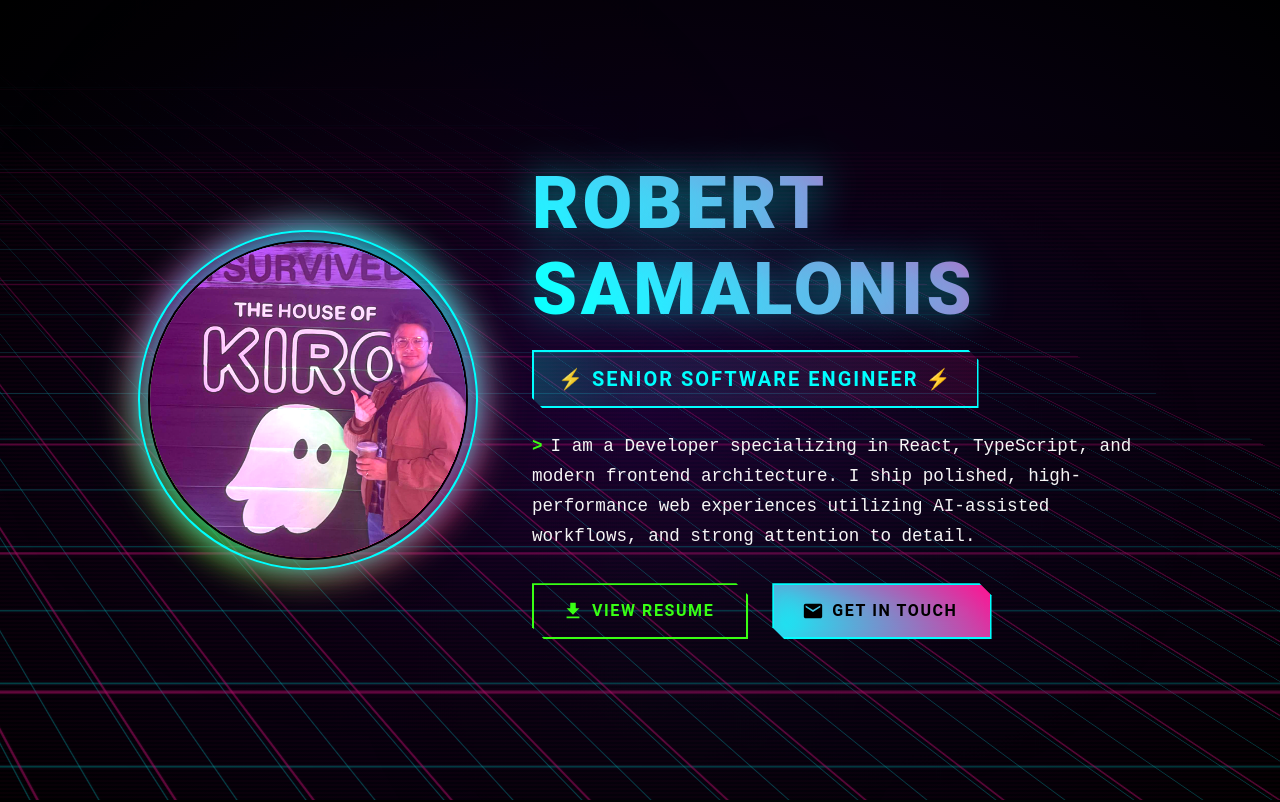
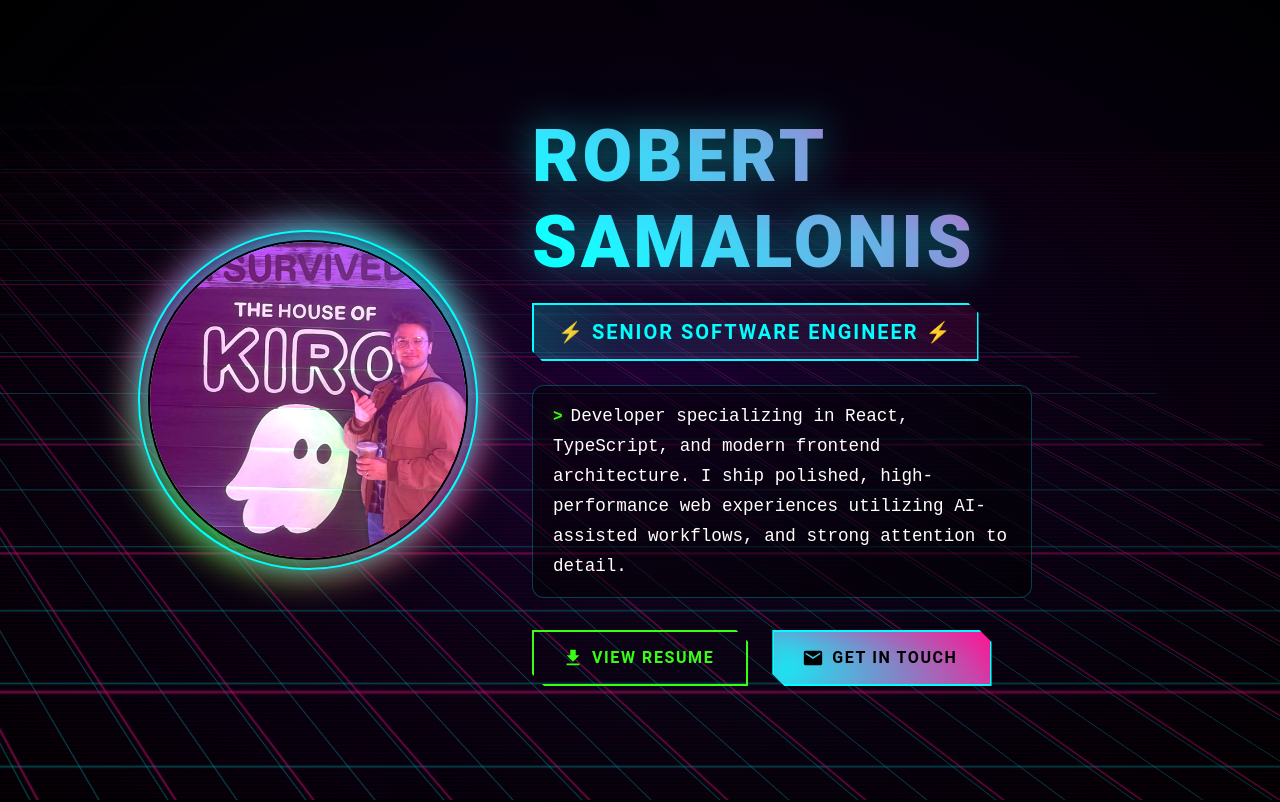
Before and after one commit to RobSamalonis/RobSamalonis.github.io, a React (Vite) app: page / in a window 1280 px wide. Shown: the top 802 px of the page. Built offline with nearby package versions, Linux system fonts and the light colour scheme.

Commit message:
styling updates

```diff
--- a/src/components/sections/Hero.tsx
+++ b/src/components/sections/Hero.tsx
@@ -96,7 +96,7 @@ const Hero: React.FC = () => {
       id="hero"
       aria-labelledby="hero-heading"
       sx={{
-        minHeight: '100vh',
+        minHeight: { xs: '100svh', md: '100vh' }, // Use svh for better mobile support
         display: 'flex',
         alignItems: 'center',
         justifyContent: 'center',
@@ -383,7 +383,7 @@ const Hero: React.FC = () => {
         maxWidth="lg"
         sx={{
           py: { xs: 2, md: 4 },
-          px: { xs: 2, md: 4 },
+          px: { xs: 1, md: 4 },
           position: 'relative',
           zIndex: 10,
         }}
@@ -418,7 +418,7 @@ const Hero: React.FC = () => {
                 position: 'relative',
                 transition: 'transform 0.3s ease',
                 transformStyle: 'preserve-3d',
-                transform: { xs: 'scale(0.85)', sm: 'scale(1)' },
+                transform: { xs: 'scale(0.7)', sm: 'scale(1)' },
                 '&::before': {
                   content: '""',
                   position: 'absolute',
@@ -466,14 +466,14 @@ const Hero: React.FC = () => {
             }}
           >
             {/* Glitch text effect for name */}
-            <Box sx={{ position: 'relative', mb: { xs: 1.5, md: 2 } }}>
+            <Box sx={{ position: 'relative', mb: { xs: 2, md: 2 } }}>
               <EntranceAnimation preset="glitchEffect" delay={0.4}>
                 <Typography
                   id="hero-heading"
                   variant="h1"
                   component="h1"
                   sx={{
-                    fontSize: { xs: '2rem', sm: '3rem', md: '4.5rem' },
+                    fontSize: { xs: '1.75rem', sm: '3rem', md: '4.5rem' },
                     fontWeight: 900,
                     fontFamily: '"Orbitron", "Roboto", sans-serif',
                     textTransform: 'uppercase',
@@ -495,9 +495,38 @@ const Hero: React.FC = () => {
                     },
                   }}
                 >
-                  Robert
-                  <br />
-                  Samalonis
+                  <Box
+                    component="span"
+                    sx={{
+                      display: { xs: 'inline', md: 'block' },
+                    }}
+                  >
+                    <Box
+                      component="span"
+                      sx={{
+                        display: { xs: 'inline', md: 'none' },
+                      }}
+                    >
+                      Rob
+                    </Box>
+                    <Box
+                      component="span"
+                      sx={{
+                        display: { xs: 'none', md: 'inline' },
+                      }}
+                    >
+                      Robert
+                    </Box>
+                  </Box>
+                  <Box
+                    component="span"
+                    sx={{
+                      display: { xs: 'inline', md: 'block' },
+                      ml: { xs: 1, md: 0 },
+                    }}
+                  >
+                    Samalonis
+                  </Box>
                 </Typography>
               </EntranceAnimation>
             </Box>
@@ -509,7 +538,7 @@ const Hero: React.FC = () => {
                   display: 'inline-block',
                   mb: { xs: 2, md: 3 },
                   px: { xs: 2, sm: 3 },
-                  py: { xs: 1, sm: 1.5 },
+                  py: { xs: 0.75, sm: 1.5 },
                   background: `linear-gradient(90deg, ${colorPalette.accent.electricBlue}20, ${colorPalette.accent.hotPink}20)`,
                   border: `2px solid ${colorPalette.accent.electricBlue}`,
                   borderRadius: '0',
@@ -551,24 +580,33 @@ const Hero: React.FC = () => {
             <EntranceAnimation preset="fadeInUp" delay={0.8}>
               <Typography
                 sx={{
-                  fontSize: { xs: '0.875rem', sm: '1rem', md: '1.1rem' },
-                  color: colorPalette.neutral.lightGray,
+                  fontSize: { xs: '1rem', sm: '1.125rem', md: '1.1rem' },
+                  color: colorPalette.neutral.white,
                   mb: { xs: 3, md: 4 },
-                  lineHeight: 1.7,
+                  lineHeight: { xs: 1.6, sm: 1.7 },
                   fontFamily: '"Courier New", monospace',
-                  px: { xs: 1, sm: 0 },
+                  px: { xs: 2.5, sm: 2.5 },
+                  py: { xs: 2, sm: 2 },
+                  position: 'relative',
+                  backgroundColor: 'rgba(0, 0, 0, 0.5)',
+                  borderRadius: '12px',
+                  border: `1px solid ${colorPalette.accent.electricBlue}40`,
+                  backdropFilter: 'blur(10px)',
+                  textShadow: `0 0 10px rgba(0, 0, 0, 0.8)`,
+                  maxWidth: { xs: '100%', sm: '500px' },
                   '&::before': {
                     content: '">"',
                     color: colorPalette.accent.neonGreen,
-                    marginRight: 1,
+                    marginRight: { xs: 0.75, sm: 1 },
                     fontWeight: 'bold',
+                    fontSize: { xs: '1.1rem', sm: '1rem' },
+                    textShadow: `0 0 10px ${colorPalette.accent.neonGreen}80`,
                   },
                 }}
               >
-                I am a Developer specializing in React, TypeScript, and modern
-                frontend architecture. I ship polished, high-performance web
-                experiences utilizing AI-assisted workflows, and strong
-                attention to detail.
+                Developer specializing in React, TypeScript, and modern frontend
+                architecture. I ship polished, high-performance web experiences
+                utilizing AI-assisted workflows, and strong attention to detail.
               </Typography>
             </EntranceAnimation>
 
--- a/src/components/sections/Resume.tsx
+++ b/src/components/sections/Resume.tsx
@@ -534,12 +534,12 @@ const Resume: React.FC = () => {
         <Box
           sx={{
             display: 'flex',
-            flexDirection: { xs: 'column', sm: 'row' },
+            flexDirection: { xs: 'row', sm: 'row' },
             justifyContent: 'space-between',
             alignItems: { xs: 'center', sm: 'flex-start' },
             mb: 4,
             px: { xs: 2, sm: 0 },
-            gap: { xs: 3, sm: 2 },
+            gap: { xs: 2, sm: 2 },
           }}
         >
           <Typography
@@ -549,14 +549,15 @@ const Resume: React.FC = () => {
             sx={{
               color: colorPalette.neutral.white,
               fontWeight: 700,
-              fontSize: { xs: '2rem', sm: '2.5rem', md: '3rem' },
+              fontSize: { xs: '1.75rem', sm: '2.5rem', md: '3rem' },
               fontFamily: '"Orbitron", "Roboto", sans-serif',
-              textAlign: { xs: 'center', sm: 'left' },
+              textAlign: { xs: 'left', sm: 'left' },
               background: `linear-gradient(45deg, ${colorPalette.accent.electricBlue}, ${colorPalette.accent.neonGreen})`,
               backgroundClip: 'text',
               WebkitBackgroundClip: 'text',
               WebkitTextFillColor: 'transparent',
               textShadow: `0 0 30px ${colorPalette.accent.electricBlue}60`,
+              flex: { xs: 1, sm: 'none' },
             }}
           >
             Resume
@@ -573,14 +574,15 @@ const Resume: React.FC = () => {
               onClick={handlePDFDownload}
               aria-label="Download PDF version of resume"
               sx={{
-                px: { xs: 3, sm: 4 },
-                py: { xs: 1.25, sm: 1.5 },
-                fontSize: { xs: '0.875rem', sm: '1rem' },
+                px: { xs: 2, sm: 4 },
+                py: { xs: 1, sm: 1.5 },
+                fontSize: { xs: '0.75rem', sm: '1rem' },
                 fontWeight: 700,
                 fontFamily: '"Orbitron", "Roboto", sans-serif',
                 textTransform: 'uppercase',
                 letterSpacing: '0.1em',
-                minHeight: { xs: '48px', sm: '56px' },
+                width: { xs: 'auto', sm: 'auto' },
+                minHeight: { xs: '40px', sm: '56px' },
                 background: `linear-gradient(45deg, ${colorPalette.accent.neonGreen}, ${colorPalette.accent.electricBlue})`,
                 border: `2px solid ${colorPalette.accent.neonGreen}`,
                 borderRadius: 0,
@@ -610,7 +612,22 @@ const Resume: React.FC = () => {
                 transition: 'all 0.3s ease',
               }}
             >
-              Download PDF
+              <Box
+                component="span"
+                sx={{
+                  display: { xs: 'inline', sm: 'none' },
+                }}
+              >
+                Download
+              </Box>
+              <Box
+                component="span"
+                sx={{
+                  display: { xs: 'none', sm: 'inline' },
+                }}
+              >
+                Download PDF
+              </Box>
             </Button>
           </motion.div>
         </Box>
```
